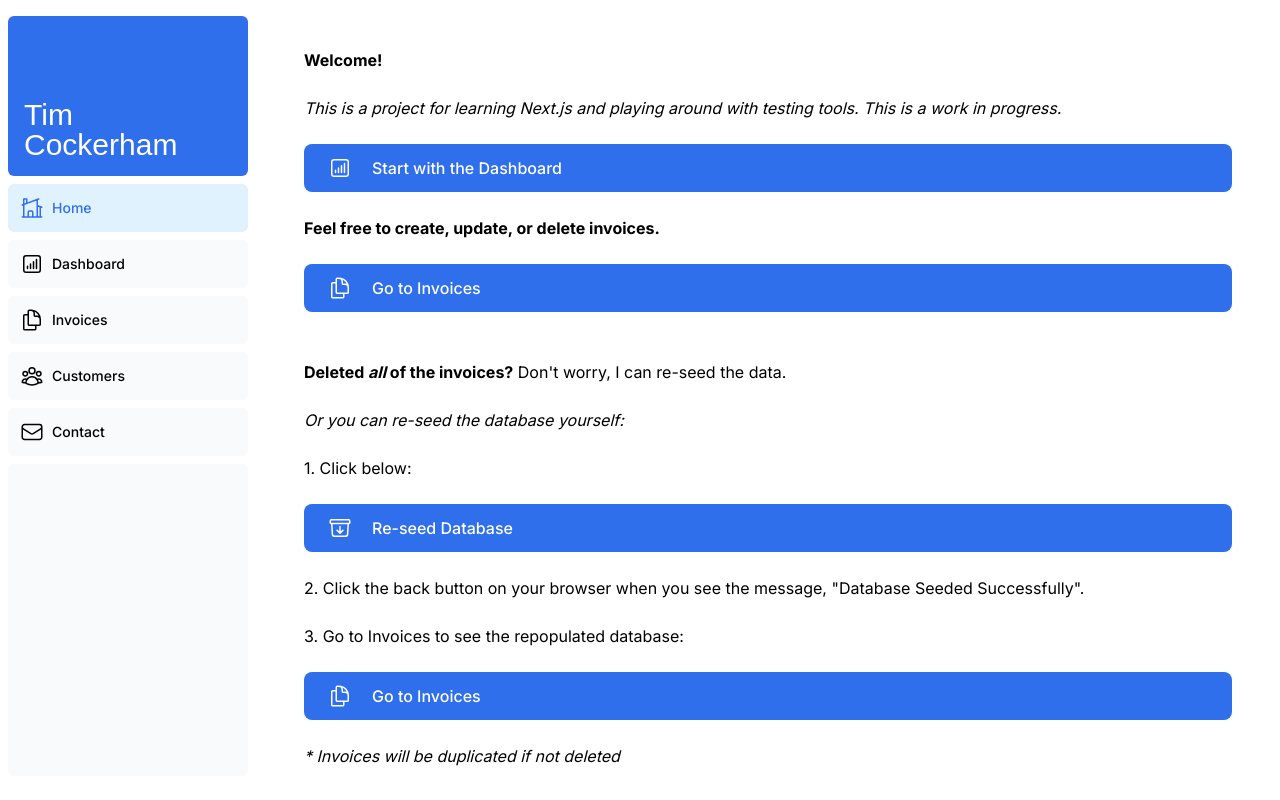
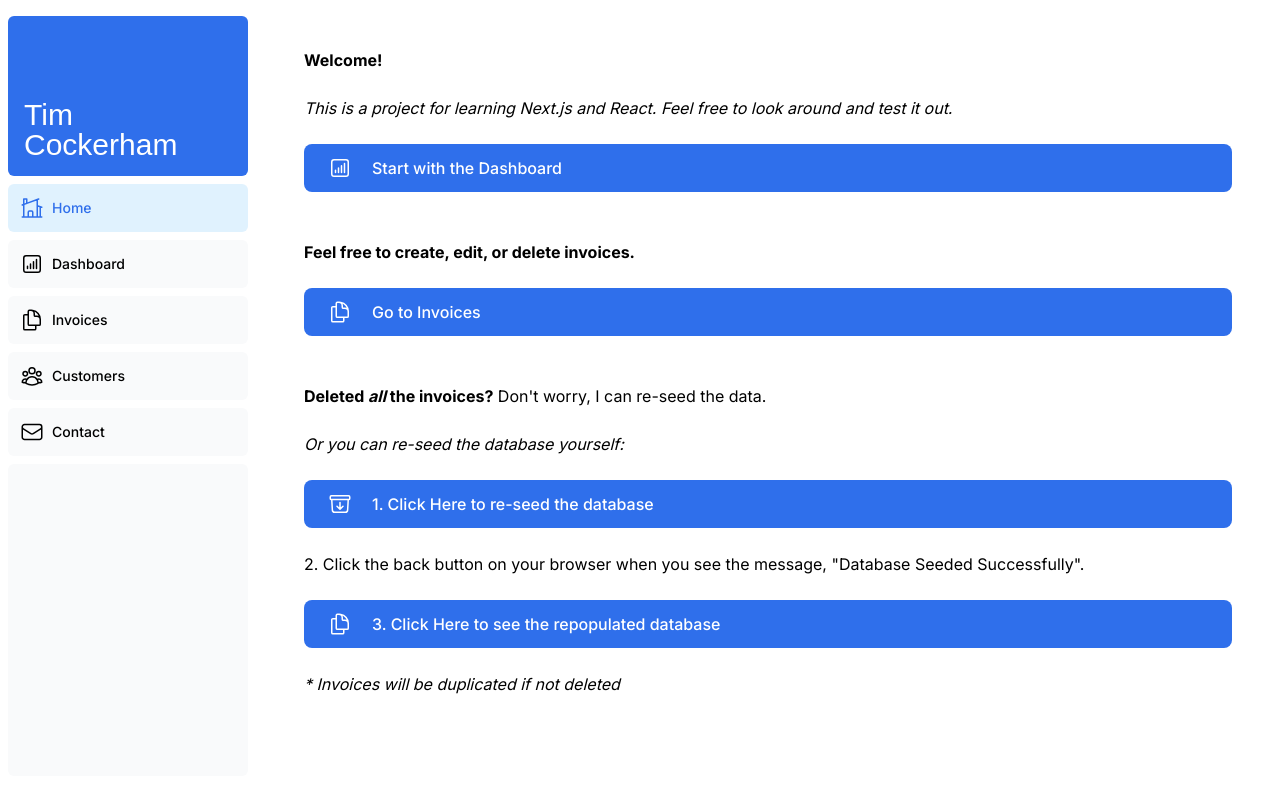
Before and after one commit to tjcocker/NextJS-App, a Next.js app: page /dashboard/home in a window 1280 px wide. Built offline with nearby package versions, Linux system fonts and the light colour scheme; a web font is replaced by a local one.

Commit message:
home page updates

```diff
--- a/app/dashboard/home/page.tsx
+++ b/app/dashboard/home/page.tsx
@@ -15,37 +15,37 @@ const Home: NextPage = () => {
                 <h1>
                     <b>Welcome!</b>
                 </h1><br></br>
-                <p><i>This is a project for learning Next.js and playing around with testing tools. This is a work in progress.</i></p>
+                <p><i>This is a project for learning Next.js and React. Feel free to look around and test it out.</i></p>
                 <br></br>
                 <Link
                     href="/dashboard"
                     className="flex items-center gap-5 self-start rounded-lg bg-blue-600 px-6 py-3 text-sm font-medium text-white transition-colors hover:bg-blue-400 md:text-base"
                 > <ChartBarSquareIcon className="w-5 md:w-6" />
                     <span>Start with the Dashboard</span>
-                </Link><br></br>
-                <p><b>Feel free to create, update, or delete invoices.</b></p><br></br>
+                </Link><br></br><br></br>
+                <p><b>Feel free to create, edit, or delete invoices.</b></p><br></br>
                 <Link
                     href="/dashboard/invoices"
                     className="flex items-center gap-5 self-start rounded-lg bg-blue-600 px-6 py-3 text-sm font-medium text-white transition-colors hover:bg-blue-400 md:text-base"
                 > <DocumentDuplicateIcon className="w-5 md:w-6" />
                     <span>Go to Invoices</span>
                 </Link><br></br><br></br>
-                <p><b>Deleted <i>all</i> of the invoices?</b> Don&apos;t worry, I can re-seed the data.</p><br></br> <p><i>Or you can re-seed the database yourself:</i></p><br></br>
-                <p>1. Click below:</p><br></br>
+                <p><b>Deleted <i>all</i> the invoices?</b> Don&apos;t worry, I can re-seed the data.</p><br></br> <p><i>Or you can re-seed the database yourself:</i></p>
+                <br></br>
                 <a
                     href="/seed"
                     className="flex items-center gap-5 self-start rounded-lg bg-blue-600 px-6 py-3 text-sm font-medium text-white transition-colors hover:bg-blue-400 md:text-base"
                 > <ArchiveBoxArrowDownIcon className="w-5 md:w-6" />
-                    <span>Re-seed Database</span>
+                    <span>1. Click Here to re-seed the database</span>
                 </a>
                 <br></br><p>2. Click the back button on your browser when you see the message, &quot;Database Seeded Successfully&quot;.</p><br></br>
-                <p>3. Go to Invoices to see the repopulated database:</p>
-                <div><br></br>
+
+                <div>
                     <Link
                         href="/dashboard/invoices"
                         className="flex items-center gap-5 self-start rounded-lg bg-blue-600 px-6 py-3 text-sm font-medium text-white transition-colors hover:bg-blue-400 md:text-base"
                     > <DocumentDuplicateIcon className="w-5 md:w-6" />
-                        <span>Go to Invoices</span><br></br>
+                        <span>3. Click Here to see the repopulated database</span><br></br>
                     </Link><br></br>
                     <p><i>* Invoices will be duplicated if not deleted</i></p>
                 </div>
```
